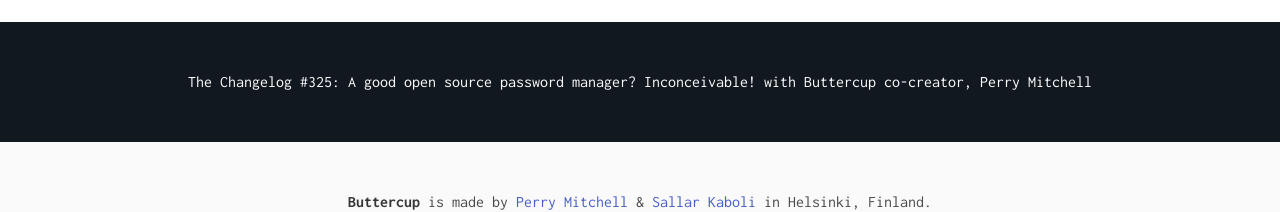
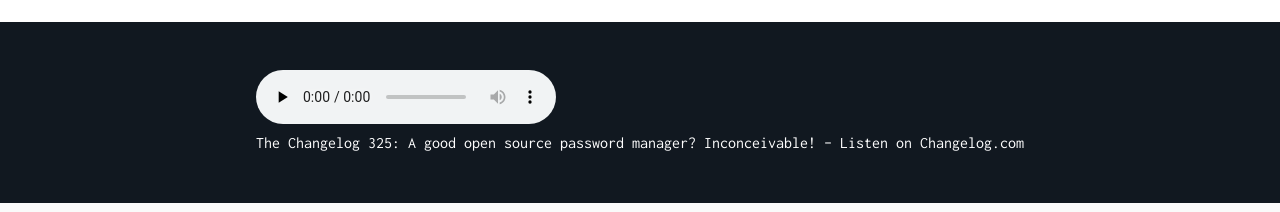
Before and after one commit to buttercup/buttercup-website, a Next.js app: page / in a window 1280 px wide. Shown: the part 2782-2994 px from the top of the page. Built offline with nearby package versions, Linux system fonts and the light colour scheme; no server answers.

Commit message:
Update embed code

```diff
--- a/components/page.js
+++ b/components/page.js
@@ -13,20 +13,6 @@ i['GoogleAnalyticsObject'] = r; i[r] = i[r] || function () {
 
 ga('create', 'UA-70971437-1', 'auto');
 ga('send', 'pageview');
-`;
-
-const PIWIK_CODE = `
-var _paq = _paq || [];
-/* tracker methods like "setCustomDimension" should be called before "trackPageView" */
-_paq.push(['trackPageView']);
-_paq.push(['enableLinkTracking']);
-(function() {
-  var u="//analytics.buttercup.pw/";
-  _paq.push(['setTrackerUrl', u+'piwik.php']);
-  _paq.push(['setSiteId', '1']);
-  var d=document, g=d.createElement('script'), s=d.getElementsByTagName('script')[0];
-  g.type='text/javascript'; g.async=true; g.defer=true; g.src=u+'piwik.js'; s.parentNode.insertBefore(g,s);
-})();
 `;
 
 export default ({ title, children }) => (
@@ -46,11 +32,10 @@ export default ({ title, children }) => (
         href="https://chrome.google.com/webstore/detail/heflipieckodmcppbnembejjmabajjjj"
       />
       <script dangerouslySetInnerHTML={{ __html: GA_CODE }} />
-      <script dangerouslySetInnerHTML={{ __html: PIWIK_CODE }} />
     </Head>
     <Header />
     {children}
     <Footer />
-    <script async src="//cdn.embedly.com/widgets/platform.js" />
+    <script async src="//cdn.changelog.com/embed.js" />
   </div>
 );
--- a/pages/index.js
+++ b/pages/index.js
@@ -280,15 +280,20 @@ export default class extends Component {
         <section className="hero is-dark">
           <div className="container">
             <div className="hero-body">
-              <a
-                className="embedly-card"
-                data-card-controls="0"
-                data-card-theme="dark"
-                href="https://changelog.com/podcast/325"
-              >
-                The Changelog #325: A good open source password manager? Inconceivable! with Buttercup co-creator, Perry
-                Mitchell
-              </a>
+              <audio
+                data-theme="night"
+                data-src="https://changelog.com/podcast/325/embed"
+                src="https://cdn.changelog.com/uploads/podcast/325/the-changelog-325.mp3"
+                preload="none"
+                className="changelog-episode"
+                controls
+              />
+              <p>
+                <a href="https://changelog.com/podcast/325">
+                  The Changelog 325: A good open source password manager? Inconceivable!
+                </a>{' '}
+                – Listen on <a href="https://changelog.com/">Changelog.com</a>
+              </p>
             </div>
           </div>
         </section>
```
Also changed, not shown: Gruntfile.js (deleted, +0 -41 lines).
